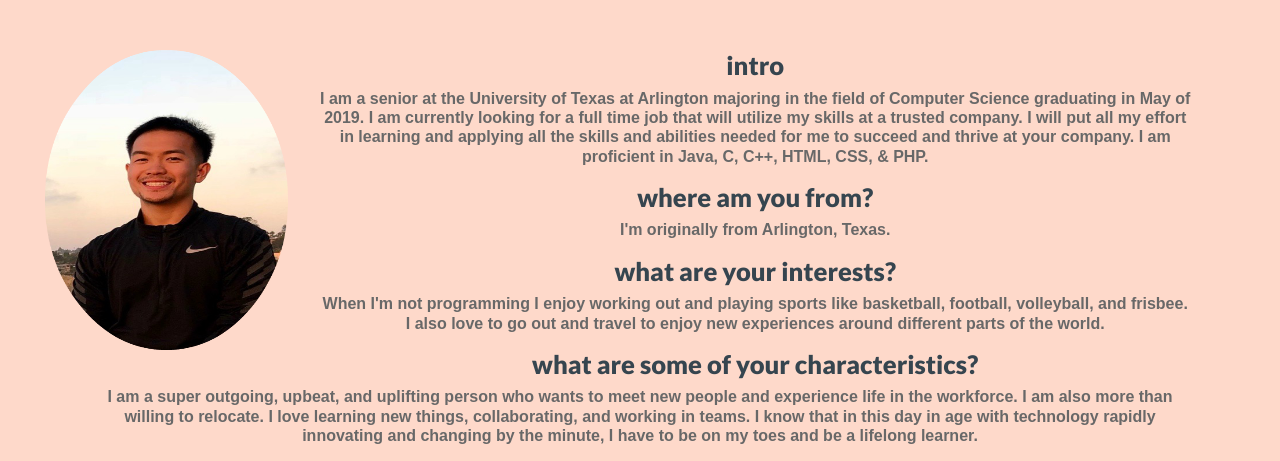
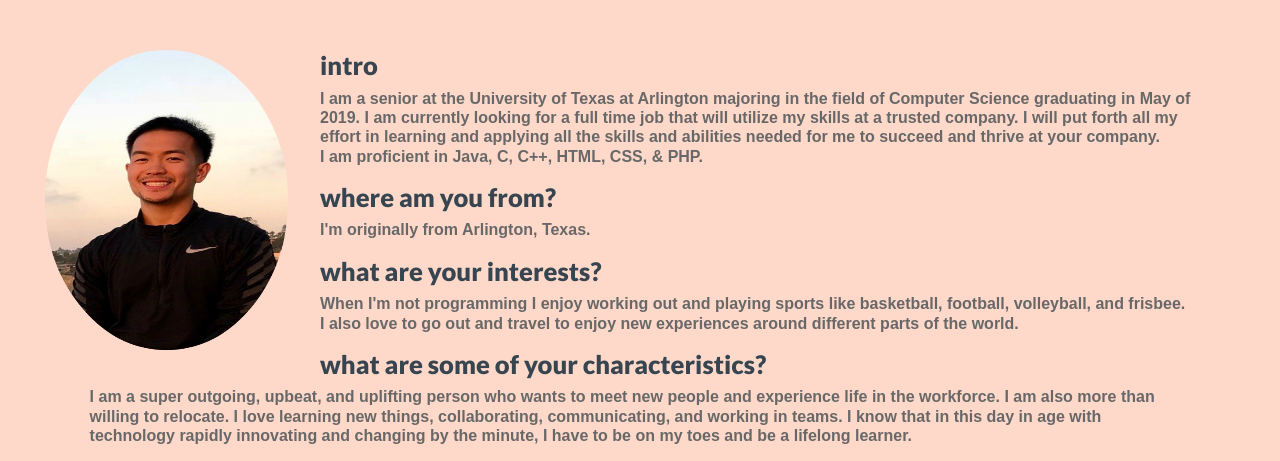
Before and after one commit to michaelhvu/portfolio, a plain HTML site: page index.html in a window 1280 px wide. Shown: the part 790-1251 px from the top of the page. Drawn offline with nearby package versions, Linux system fonts and the light colour scheme; a web font is replaced by a local one.

Commit message:
fixed alignment issues

```diff
--- a/css/style.css
+++ b/css/style.css
@@ -77,6 +77,7 @@ a:hover {
     font-weight: bold;
     font-size: 80%;
     padding: 0% 7% 0% 7%;
+    text-align: left;
 }
 
 #answer {
@@ -84,6 +85,7 @@ a:hover {
     font-family: 'League Spartan Bold', arial;
     font-size: 50%;
     padding: 0% 7% 0% 7%;
+    text-align: left;
 }
 #avatar{
     float: left;
--- a/index.html
+++ b/index.html
@@ -9,7 +9,6 @@
     <link rel="stylesheet" type="text/css" href="css/style.css">
     <link rel="stylesheet" href="https://stackpath.bootstrapcdn.com/bootstrap/4.3.1/css/bootstrap.min.css" integrity="sha384-ggOyR0iXCbMQv3Xipma34MD+dH/1fQ784/j6cY/iJTQUOhcWr7x9JvoRxT2MZw1T" crossorigin="anonymous">
 
-    <link href="https://fonts.googleapis.com/css?family=Roboto+Slab" rel="stylesheet">
     <link href="https://fonts.googleapis.com/css?family=Lato:900" rel="stylesheet">
     <link href="https://fonts.googleapis.com/css?family=Rochester" rel="stylesheet">
     <link href="http://allfont.net/allfont.css?fonts=league-spartan" rel="stylesheet" type="text/css"/>
@@ -17,7 +16,7 @@
 </head>
 
 <body class = "webpage">
-    <!-- Navbar showing name, resume, linkedin, and Github -->
+    <!-- Navbar showing resume, linkedin, and Github -->
     <nav class="shadow-sm navbar navbar-expand-lg">
         <a class="navbar-brand" href="./index.html">
             <div class="M">
@@ -89,8 +88,8 @@
         <img id = "avatar" src="images/avatar.png" alt="Avatar">
         <h1 id = "heading"> intro</h1>
         <p id = "answer"> I am a senior at the University of Texas at Arlington majoring in the field of Computer Science graduating in May of 2019.
-            I am currently looking for a full time job that will utilize my skills at a trusted company. I will put all my effort in learning and applying all the skills and abilities needed for me to succeed and thrive at your company.
-            I am proficient in Java, C, C++, HTML, CSS, & PHP.
+            I am currently looking for a full time job that will utilize my skills at a trusted company. I will put forth all my effort in learning and applying all the skills and abilities needed for me to succeed and thrive at your company.
+            <br> I am proficient in Java, C, C++, HTML, CSS, & PHP.
         </p>
         <h1 id = "heading"> where am you from?</h1>
         <p id = "answer"> I'm originally from Arlington, Texas. </p>
@@ -101,7 +100,7 @@
 
         <h1 id = "heading"> what are some of your characteristics?</h1>
         <p id = "answer"> I am a super outgoing, upbeat, and uplifting person who wants to meet new people and experience life in the workforce. I am also more than willing to relocate.
-            I love learning new things, collaborating, and working in teams.
+            I love learning new things, collaborating, communicating, and working in teams.
             I know that in this day in age with technology rapidly innovating and changing by the minute, I have to be on my toes and be a lifelong learner. </p>
 
     </div>
```
